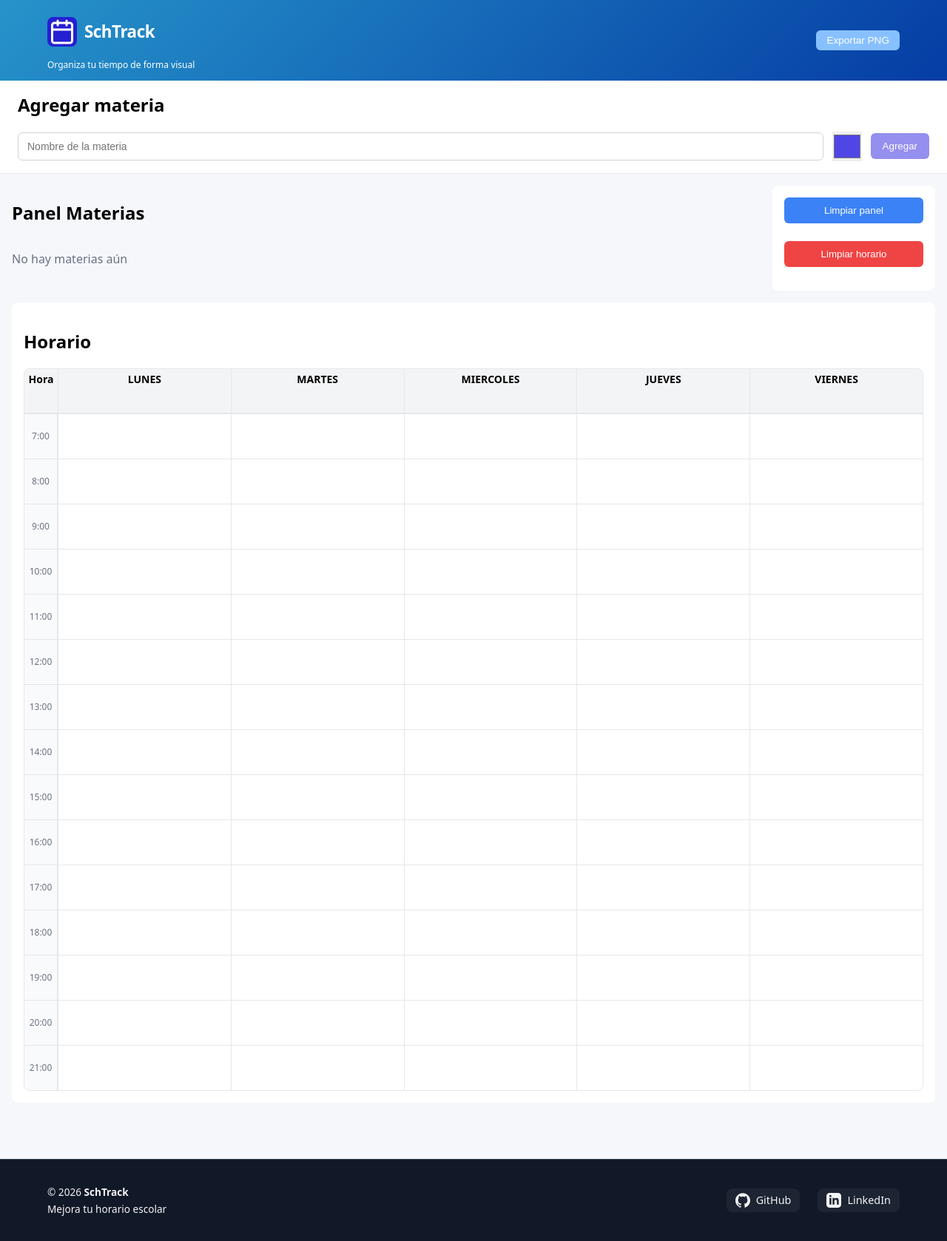
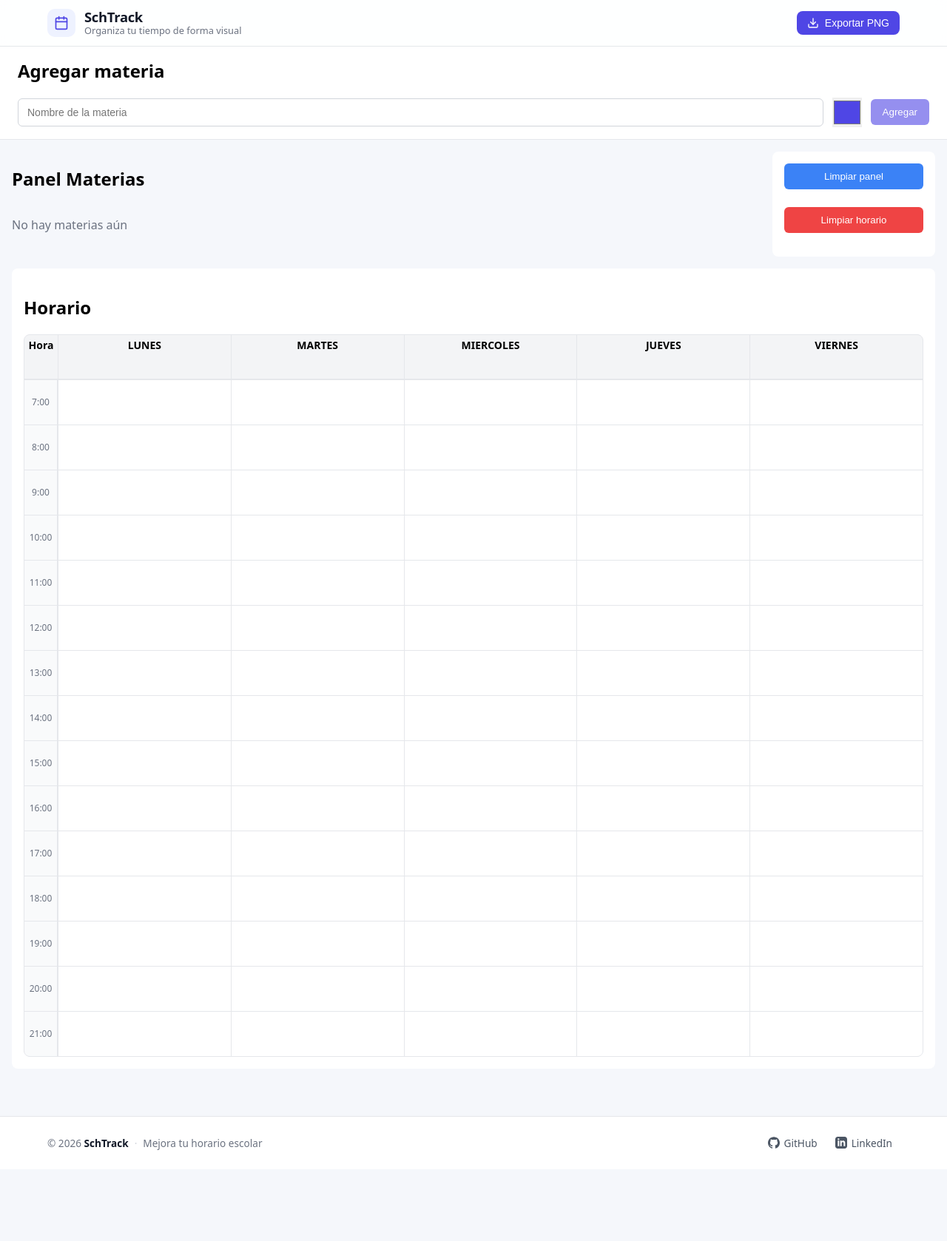
Before and after one commit to 80chucho08/SchTrack, a React (Vite) app: page / in a window 1280 px wide. Shown: the whole page at 74% size. After the commit the page ends 1581 px from the top, so only its background shows below. Built offline with nearby package versions, Linux system fonts and the light colour scheme.

Commit message:
refactor: update header structure and styles for improved layout and branding

```diff
--- a/src/App.css
+++ b/src/App.css
@@ -12,19 +12,6 @@ body {
     display: flex;
     flex-direction: column;
     min-height: 100vh;
-}
-
-
-/* header */
-.header {
-    background-color: #111827;
-    color: white;
-    padding: 16px 24px;
-}
-
-.header h1 {
-    margin: 0;
-    font-size: 1.5rem;
 }
 
 
@@ -282,144 +269,189 @@ body {
 }
 
 
-/* --- Header Moderno --- */
+
+
+/* --- Header --- */
 .app-header {
-    background: linear-gradient(135deg, #2693ca 0%, #053da4 100%);
-    color: white;
-    padding: 12px 0;
-    box-shadow: 0 4px 12px rgba(79, 70, 229, 0.2);
+    position: sticky;
+    top: 0;
+    z-index: 10;
+    background-color: rgba(255, 255, 255, 0.9);
+    backdrop-filter: blur(8px);
+    border-bottom: 1px solid #e5e7eb;
 }
 
 .header-content {
     max-width: 1200px;
     margin: 0 auto;
-    padding: 0 24px;
+    padding: 12px 24px;
     display: flex;
     justify-content: space-between;
     align-items: center;
+    gap: 16px;
+}
+
+.brand {
+    display: flex;
+    align-items: center;
+    gap: 12px;
+}
+
+.brand-logo {
+    display: grid;
+    place-items: center;
+    width: 38px;
+    height: 38px;
+    border-radius: 10px;
+    background-color: #eef2ff;
+    color: #4f46e5;
+    flex-shrink: 0;
+}
+
+.brand-logo svg {
+    width: 20px;
+    height: 20px;
+}
+
+.brand-text {
+    display: flex;
+    flex-direction: column;
+    line-height: 1.2;
 }
 
 .app-title {
-    font-size: 1.4rem;
-    color: #ffffff;
-    /* Color principal */
-    letter-spacing: -0.5px;
+    margin: 0;
+    font-size: 1.15rem;
+    font-weight: 700;
+    color: #111827;
+    letter-spacing: -0.3px;
 }
 
 .app-subtitle {
-    font-size: 0.75rem;
-    color: #ffffff;
-    font-weight: 400;
+    font-size: 0.8rem;
+    color: #6b7280;
 }
 
 .header-nav {
     display: flex;
-    gap: 20px;
     align-items: center;
 }
 
-.nav-link {
-    text-decoration: none;
-    color: #374151;
-    font-size: 0.9rem;
+.btn-export {
+    display: inline-flex;
+    align-items: center;
+    gap: 8px;
+    padding: 8px 14px;
+    background-color: #4f46e5;
+    color: #fff;
+    border: none;
+    border-radius: 8px;
+    font-size: 0.875rem;
     font-weight: 500;
+    cursor: pointer;
+    transition: background-color 0.15s;
 }
 
-.btn-download-mini {
-    background-color: #88c0ff;
-    color: white;
-    border: none;
-    padding: 6px 14px;
-    border-radius: 6px;
-    font-size: 0.85rem;
-    cursor: pointer;
-    transition: background 0.2s;
+.btn-export svg {
+    width: 16px;
+    height: 16px;
 }
 
-.btn-download-mini:hover {
+.btn-export:hover {
     background-color: #4338ca;
 }
 
-/* --- Footer Moderno --- */
+.btn-export:focus-visible,
+.social-link:focus-visible {
+    outline: 2px solid #4f46e5;
+    outline-offset: 2px;
+}
+
+
+/* --- Footer --- */
 .app-footer {
-    margin-top: 60px;
-    padding: 30px 0;
-    background-color: #111827;
-    /* Footer oscuro para contraste */
-    color: #f3f4f6;
-    border-top: 1px solid #374151;
+    margin-top: 48px;
+    background-color: #fff;
+    border-top: 1px solid #e5e7eb;
+    color: #6b7280;
 }
 
 .footer-content {
     max-width: 1200px;
     margin: 0 auto;
-    padding: 0 24px;
+    padding: 20px 24px;
     display: flex;
     justify-content: space-between;
     align-items: center;
+    gap: 16px;
+}
+
+.footer-info {
+    display: flex;
+    align-items: center;
+    flex-wrap: wrap;
+    gap: 8px;
+    font-size: 0.85rem;
 }
 
 .footer-info p {
-    margin: 4px 0;
-    font-size: 0.85rem;
+    margin: 0;
+}
+
+.footer-info strong {
+    color: #111827;
+    font-weight: 600;
+}
+
+.footer-dot {
+    color: #d1d5db;
 }
 
 .footer-links {
     display: flex;
-    gap: 24px;
+    gap: 4px;
 }
 
 .social-link {
-    color: #f3f4f6;
+    display: inline-flex;
+    align-items: center;
+    gap: 6px;
+    padding: 6px 10px;
+    border-radius: 8px;
+    color: #4b5563;
+    font-size: 0.85rem;
     text-decoration: none;
-    font-size: 0.9rem;
-    display: flex;
-    align-items: center;
-    gap: 8px;
-    padding: 6px 12px;
-    border-radius: 8px;
-    background: rgba(255, 255, 255, 0.05);
-    transition: all 0.2s;
+    transition: background-color 0.15s, color 0.15s;
 }
 
 .social-link:hover {
-    background: rgba(255, 255, 255, 0.15);
-    transform: translateY(-2px);
-}
-
-.social-link .icon {
-    font-size: 1.1rem;
-}
-
-/* Media query para móviles */
-@media (max-width: 600px) {
-
-    .footer-content,
-    .header-content {
-        flex-direction: column;
-        gap: 16px;
-        text-align: center;
-    }
+    background-color: #f3f4f6;
+    color: #111827;
 }
 
 .svg-icon {
-    width: 20px;
-    height: 20px;
+    width: 16px;
+    height: 16px;
     fill: currentColor;
 }
 
-.logo-container {
-    display: flex;
-    align-items: center;
-    gap: 10px; /* Espacio entre el icono y el texto */
-    margin-bottom: 2px;
+
+@media (max-width: 600px) {
+    .header-content {
+        padding: 10px 16px;
+    }
+
+    .app-subtitle {
+        display: none;
+    }
+
+    .footer-content {
+        flex-direction: column;
+        text-align: center;
+        padding: 16px;
+    }
+
+    .footer-info {
+        justify-content: center;
+    }
 }
-
-/* Opcional: Icono dentro de un círculo/caja suave */
-.header-logo-svg {
-    background: #251fd2;
-    padding: 2px;
-    border-radius: 8px;
-    width: 40px;
-    height: 40px;
-}
--- a/src/pages/SchedulePage.tsx
+++ b/src/pages/SchedulePage.tsx
@@ -137,11 +137,10 @@ const SchedulePage = () => {
         <div>
             <header className="app-header">
                 <div className="header-content">
-                    <div className="header-left">
-                        <div className="logo-container">
+                    <div className="brand">
+                        <span className="brand-logo" aria-hidden="true">
                             {/* Icono de Calendario SVG */}
                             <svg
-                                className="header-logo-svg"
                                 viewBox="0 0 24 24"
                                 fill="none"
                                 stroke="currentColor"
@@ -154,12 +153,27 @@ const SchedulePage = () => {
                                 <line x1="8" y1="2" x2="8" y2="6"></line>
                                 <line x1="3" y1="10" x2="21" y2="10"></line>
                             </svg>
+                        </span>
+                        <div className="brand-text">
                             <h1 className="app-title">SchTrack</h1>
+                            <span className="app-subtitle">Organiza tu tiempo de forma visual</span>
                         </div>
-                        <span className="app-subtitle">Organiza tu tiempo de forma visual</span>
                     </div>
                     <nav className="header-nav">
-                        <button onClick={handleExportHorario} className="btn-download-mini">
+                        <button onClick={handleExportHorario} className="btn-export">
+                            <svg
+                                viewBox="0 0 24 24"
+                                fill="none"
+                                stroke="currentColor"
+                                strokeWidth="2"
+                                strokeLinecap="round"
+                                strokeLinejoin="round"
+                                aria-hidden="true"
+                            >
+                                <path d="M21 15v4a2 2 0 0 1-2 2H5a2 2 0 0 1-2-2v-4" />
+                                <polyline points="7 10 12 15 17 10" />
+                                <line x1="12" y1="15" x2="12" y2="3" />
+                            </svg>
                             Exportar PNG
                         </button>
                     </nav>
@@ -216,6 +230,7 @@ const SchedulePage = () => {
                 <div className="footer-content">
                     <div className="footer-info">
                         <p>© {new Date().getFullYear()} <strong>SchTrack</strong></p>
+                        <span className="footer-dot" aria-hidden="true">·</span>
                         <p>Mejora tu horario escolar</p>
                     </div>
 
```
